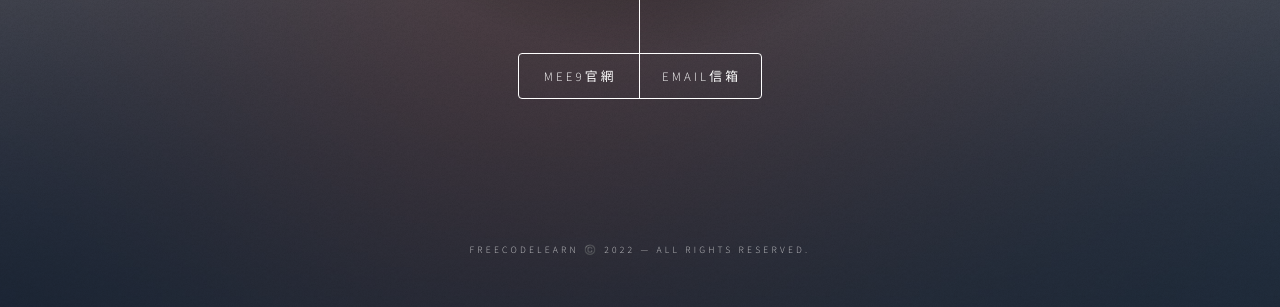
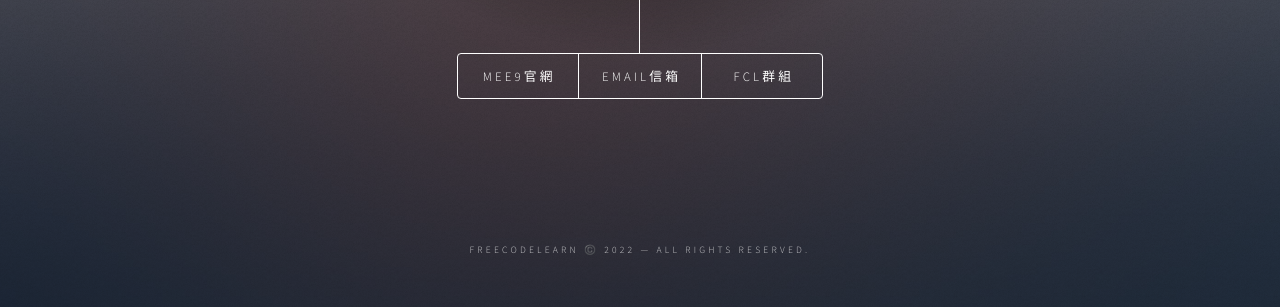
Before and after one commit to colassn/colason.ga, a plain HTML site: page index.html in a window 1280 px wide. Shown: the part 493-800 px from the top of the page. Drawn offline with Linux system fonts and the light colour scheme.

Commit message:
Update index.html

```diff
--- a/index.html
+++ b/index.html
@@ -32,10 +32,9 @@
 						<nav>
 							<ul>
 								<li><a href="https://mee9.ga">MEE9官網</a></li>
-								<li><a href="mailto:sp.mee9@gmail.com">Email信箱</a></li>
-
-								<!--<li><a href="https://discord.gg/4Zz8GBwUjd">Discord群組</a></li>-->
-								<!-- <li><a href="https://localhost">FCL官網</a></li><-->
+								<li><a href="<a href="mailto:support@mee9.cf">Email信箱</a></li>
+								<li><a href="https://discord.gg/kgeTbNE4UQ">FCL群組</a></li>
+								<!-- <li><a href="https://discord.gg/M3pxNQPBBs">MEE9 群組</a></li><-->
 							</ul>
 					<!--button stop-->
 						</nav>
```
